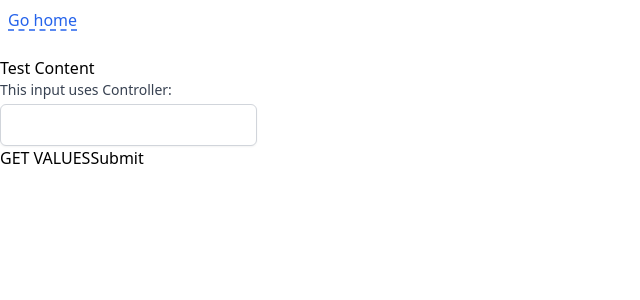
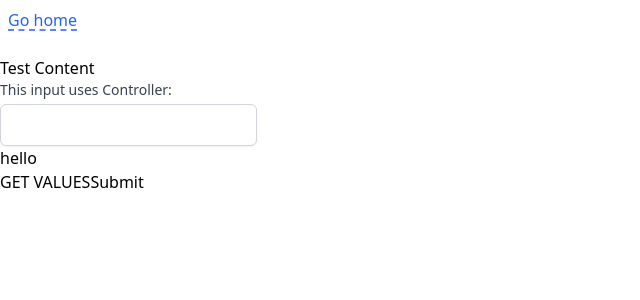
Before and after one commit to tayv/Project-Bubblegum, a Next.js app: page /quiz1/text-inputs in a window 1280 px wide. Shown: the top 300 px of the page, without its empty margins (0-640 px from the left). Built offline with nearby package versions, Linux system fonts and the light colour scheme.

Commit message:
WarningText component created & able to pass warning message to it onBlur

```diff
--- a/components/WrapperInput.tsx
+++ b/components/WrapperInput.tsx
@@ -1,8 +1,9 @@
 import React, {FC} from 'react'
-import { Input } from '@components/atoms/input'
+import { Input } from '@components/atoms/Input'
 import { useForm, Controller } from 'react-hook-form'
-import { InputProps } from '@components/atoms/input'
+import { InputProps } from '@components/atoms/Input'
 import UpdateInputState from '@components/UpdateInputState'
+import { WarningText } from './atoms/WarningText'
 
 
 const WrapperInput: FC<InputProps> = ({
@@ -19,13 +20,14 @@ const WrapperInput: FC<InputProps> = ({
 }) => {
 
 
-
+  const {checkOnBlur, include, message} = warnBlur
 
   return (
     <div>
 
       <Controller
         control={control}
+        message={message}
         name={name}
         defaultValue={defaultValue}
         render={({ field }) => (
@@ -37,7 +39,7 @@ const WrapperInput: FC<InputProps> = ({
           }
           onBlur={e => {
             { if (warnBlur) {
-              const {checkOnBlur, include, message} = warnBlur
+             // const {checkOnBlur, include, message} = warnBlur
               checkOnBlur(field.value)
              // {<p>hello{message}</p>} // TO DO: HOW TO PASS THIS TO CHILD COMPONENT TO RENDER THE MESSAGE
             } // passed blur prop here
@@ -50,7 +52,7 @@ const WrapperInput: FC<InputProps> = ({
         )}
 
       />
-
+      <WarningText />
 
     </div>
   )
--- /dev/null
+++ b/components/atoms/WarningText.tsx
@@ -0,0 +1,8 @@
+import React, { FC, ChangeEvent} from 'react'
+
+export const WarningText: FC = () => {
+
+  return (
+    <p>hello</p>
+  )
+}
--- a/components/atoms/input.tsx
+++ b/components/atoms/input.tsx
@@ -64,7 +64,6 @@ export const Input: FC<InputProps> = forwardRef<HTMLInputElement, InputProps>(
           }
           {...props}
         />
-
       </div>
     )
   }
```
